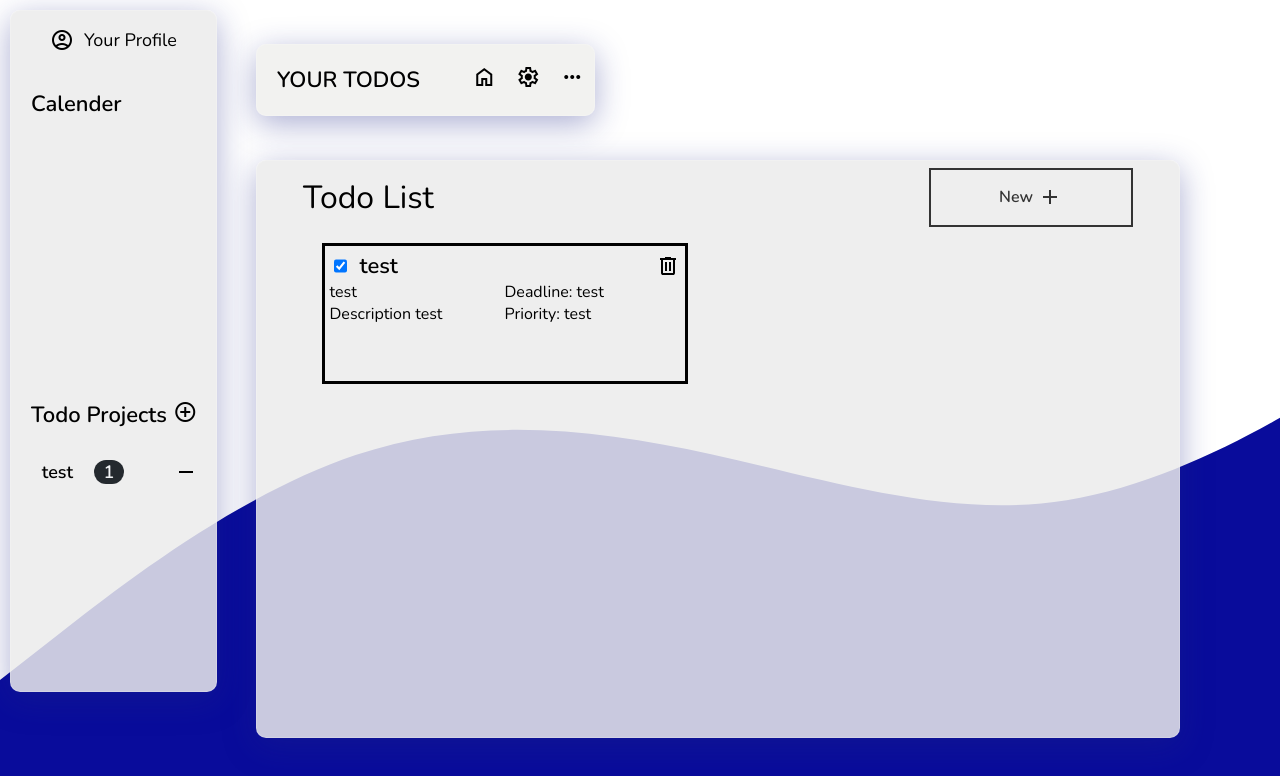
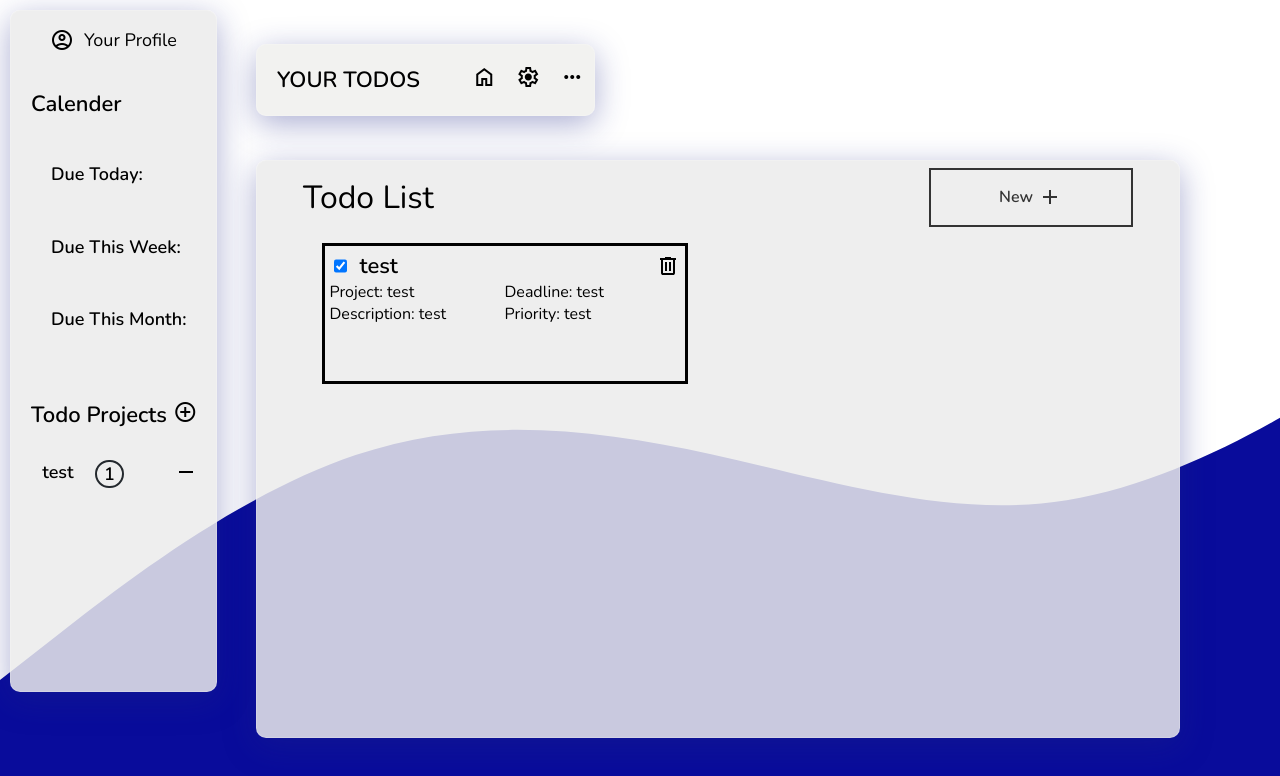
Before and after one commit to edf1247/todo, a website built with webpack: page public/index.html in a window 1280 px wide. Built offline with nearby package versions, Linux system fonts and the light colour scheme.

Commit message:
Starting work on calender

```diff
--- a/public/index.html
+++ b/public/index.html
@@ -32,6 +32,18 @@
                     <span class="material-symbols-outlined">account_circle</span> Your Profile
                 </div>
                 <div id="todo-timeframe">Calender
+                    <div id="today-cont">
+                        Due Today:
+                        <div id="day-counter"></div>
+                    </div>
+                    <div id="week-cont">
+                        Due This Week:
+                        <div id="week-counter"></div>
+                    </div>
+                    <div id="month-cont">
+                        Due This Month:
+                        <div id="month-counter"></div>
+                    </div>
                 </div>
                 <div id="todo-projects">
                     <div id="project-hero">Todo Projects
--- a/public/style.css
+++ b/public/style.css
@@ -482,10 +482,37 @@ body {
 }
 
 #project-tracker {
-    background-color: #24292E;
-    color: #F3F4F6;
-    width: 30px;
+    border: 2px solid #24292E;
+
+    width: 25px;
 
     text-align: center;
     border-radius: 20px;
 }
+
+#todo-timeframe {
+    display: grid;
+    grid-template-rows: 1fr 1fr 1fr 1fr;
+    grid-template-areas:
+    "header"
+    "day"
+    "week"
+    "month";
+}
+
+#todo-timeframe div{
+    font-size: 18px;
+    padding-left: 20px;
+    display: flex;
+}
+
+#today-cont {
+    grid-area: day;
+}
+
+#week-cont{
+    grid-area: week;
+}
+#month-cont {
+    grid-area: month;
+}
--- a/src/calender.js
+++ b/src/calender.js
@@ -0,0 +1,5 @@
+import { todoArr } from "./todo";
+
+function updateCalender(){
+
+}
--- a/src/projects.js
+++ b/src/projects.js
@@ -12,11 +12,6 @@ function createProject(projectName){
 let project1 = createProject("test");
 projectList.push(project1);
 
-export function resetTodoCount(){
-    for(let i = 0; i < projectList.length; i++){
-        projectList[i].todoCount = 0;
-    }
-}
 
 export function countTodo(){
     for(let j = 0; j < projectList.length; j++){
--- a/src/todo.js
+++ b/src/todo.js
@@ -276,9 +276,9 @@ export function displayTodo() {
 
         title.innerHTML = todo.title;
         title.id = "todo-title";
-        project.innerHTML = todo.project;
+        project.innerHTML = "Project: " + todo.project;
         project.id = "project";
-        description.innerHTML = "Description " + todo.description;
+        description.innerHTML = "Description: " + todo.description;
         description.id = "description";
         priority.innerHTML = "Priority: " + todo.priority;
         priority.id = "priority";
```
